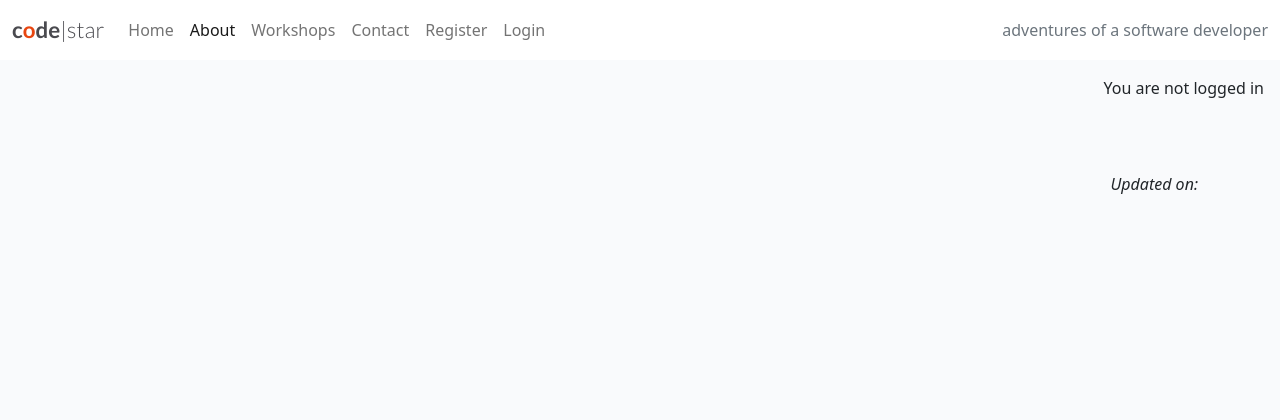
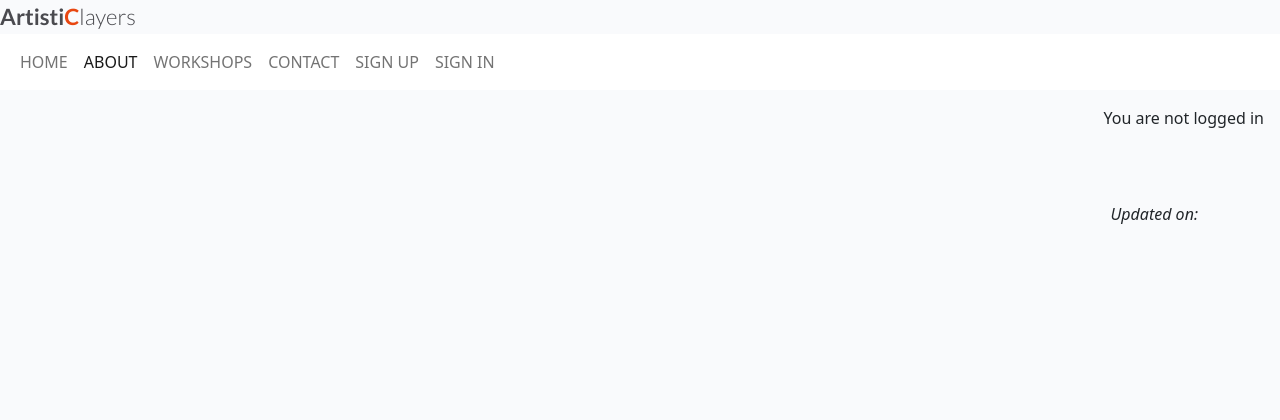
Before and after one commit to ParedesGab/PP4-artistiClayers-workshops, a Django app: page /about/ in a window 1280 px wide. Shown: the top 420 px of the page. Run offline with Django 4.2, Linux system fonts and the light colour scheme; data that the repository does not hold is empty.

Commit message:
Modify base.html to have the a header

```diff
--- a/templates/base.html
+++ b/templates/base.html
@@ -40,11 +40,15 @@
 <body class="d-flex flex-column h-100 main-bg">
 
     <!-- Navigation -->
+    <header>
+        <div class="logo-container">
+            <a class="navbar-brand" href="{% url 'home' %}">
+                <span class="brand">Artisti<span class="red-o">C</span><span class="thin">layers</span>
+                </span>
+            </a>
+        </div>
          <nav class="navbar navbar-expand-lg navbar-light bg-white">
             <div class="container-fluid">
-            <a class="navbar-brand" href="{% url 'home' %}"><span class="brand">c<span class="red-o">o</span>de<span
-                        class="thin">|star</span></span>
-            </a>
                 <button class="navbar-toggler" type="button" data-bs-toggle="collapse" data-bs-target="#navbarText"
                     aria-controls="navbarText" aria-expanded="false" aria-label="Toggle navigation">
                     <span class="navbar-toggler-icon"></span>
@@ -53,43 +57,42 @@
                     <ul class="navbar-nav me-auto mb-2 mb-lg-0">
                         <li class="nav-item">
                             <a class="nav-link {% if request.path == home_url %}active{% endif %}" aria-current="page"
-                            href="{% url 'home' %}">Home</a>
+                                href="{% url 'home' %}">HOME</a>
                         </li>
                         <li class="nav-item">
                             <a class="nav-link {% if request.path == about_url %}active{% endif %}" aria-current="page"
-                        href="{% url 'about' %}">About</a>
+                            href="{% url 'about' %}">ABOUT</a>
                         </li>
                         <li class="nav-item">
                             <a class="nav-link {% if request.path == workshops_url %}active{% endif %}" aria-current="page"
-                        href="{% url 'workshops' %}">Workshops</a>
+                            href="{% url 'workshops' %}">WORKSHOPS</a>
                         </li>
                         <li class="nav-item">
                             <a class="nav-link {% if request.path == contact_url %}active{% endif %}" aria-current="page"
-                        href="{% url 'contact' %}">Contact</a>
+                            href="{% url 'contact' %}">CONTACT</a>
                         </li>
                         {% if user.is_authenticated %}
                         <li class="nav-item">
-                        <a class="nav-link {% if request.path == bookings_url %}active{% endif %}" aria-current="page" href="{% url 'bookings' %}">My Bookings</a>
+                            <a class="nav-link {% if request.path == bookings_url %}active{% endif %}" aria-current="page" href="{% url 'bookings' %}">BOOKINGS</a>
                         </li>
                         <li class="nav-item">
-                        <a class="nav-link {% if request.path == logout_url %}active{% endif %}" aria-current="page" href="{% url 'account_logout' %}">Logout</a>
+                            <a class="nav-link {% if request.path == logout_url %}active{% endif %}" aria-current="page" href="{% url 'account_logout' %}">LOGOUT</a>
                         </li>
                         {% else %}
                         <li class="nav-item">
                             <a class="nav-link {% if request.path == signup_url %}active{% endif %}" aria-current="page"
-                            href="{% url 'account_signup' %}">Register</a>
+                                href="{% url 'account_signup' %}">SIGN UP</a>
                         </li>
                         <li class="nav-item">
-                        <a class="nav-link {% if request.path == login_url %}active{% endif %}" aria-current="page" href="{% url 'account_login' %}">Login</a>
+                            <a class="nav-link {% if request.path == login_url %}active{% endif %}" aria-current="page" href="{% url 'account_login' %}">SIGN IN</a>
                         </li>
                         {% endif %}
                     </ul>
-                <span class="navbar-text text-muted">
-                    adventures of a software developer
-                </span>
                 </div>
             </div>
         </nav>
+    </header>
+
     <!-- displaying Django messages -->
     <div class="container">
         <div class="row">
```
Lines whose indentation alone changed are shown as unchanged.
